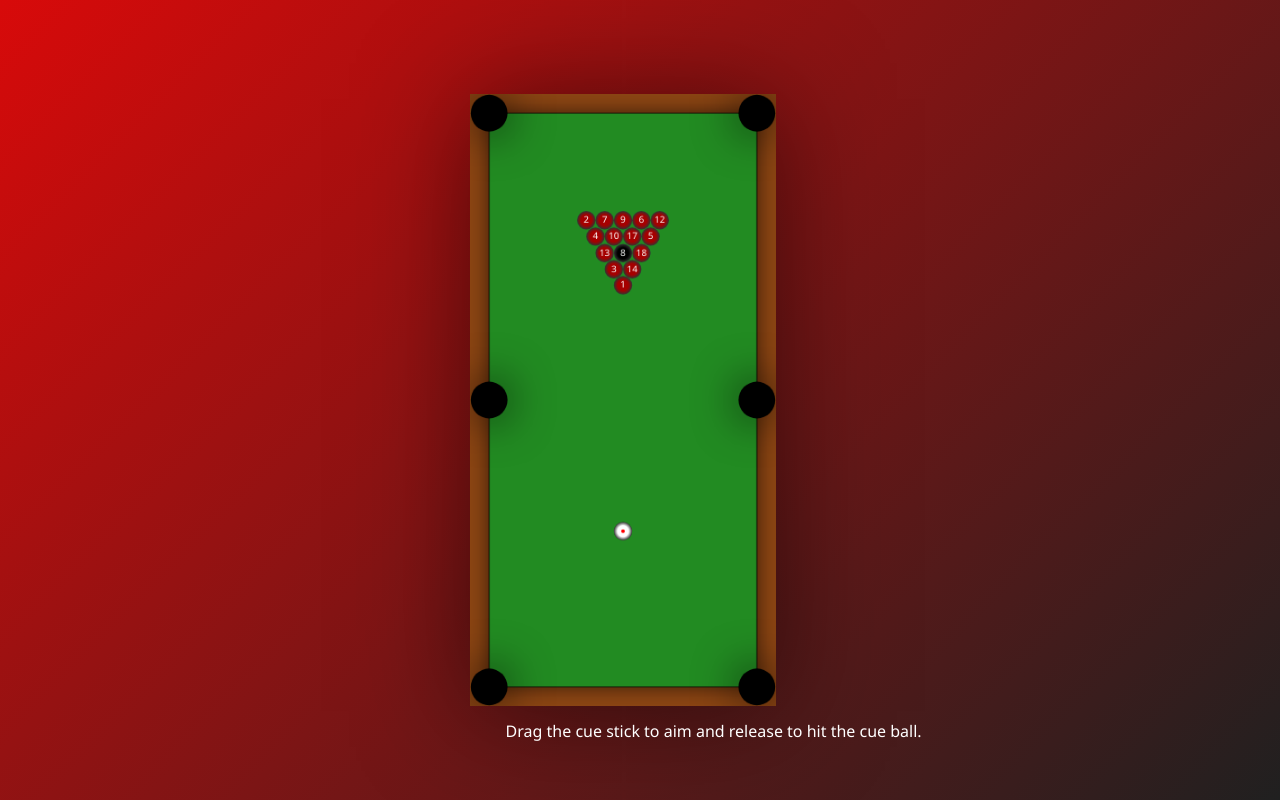
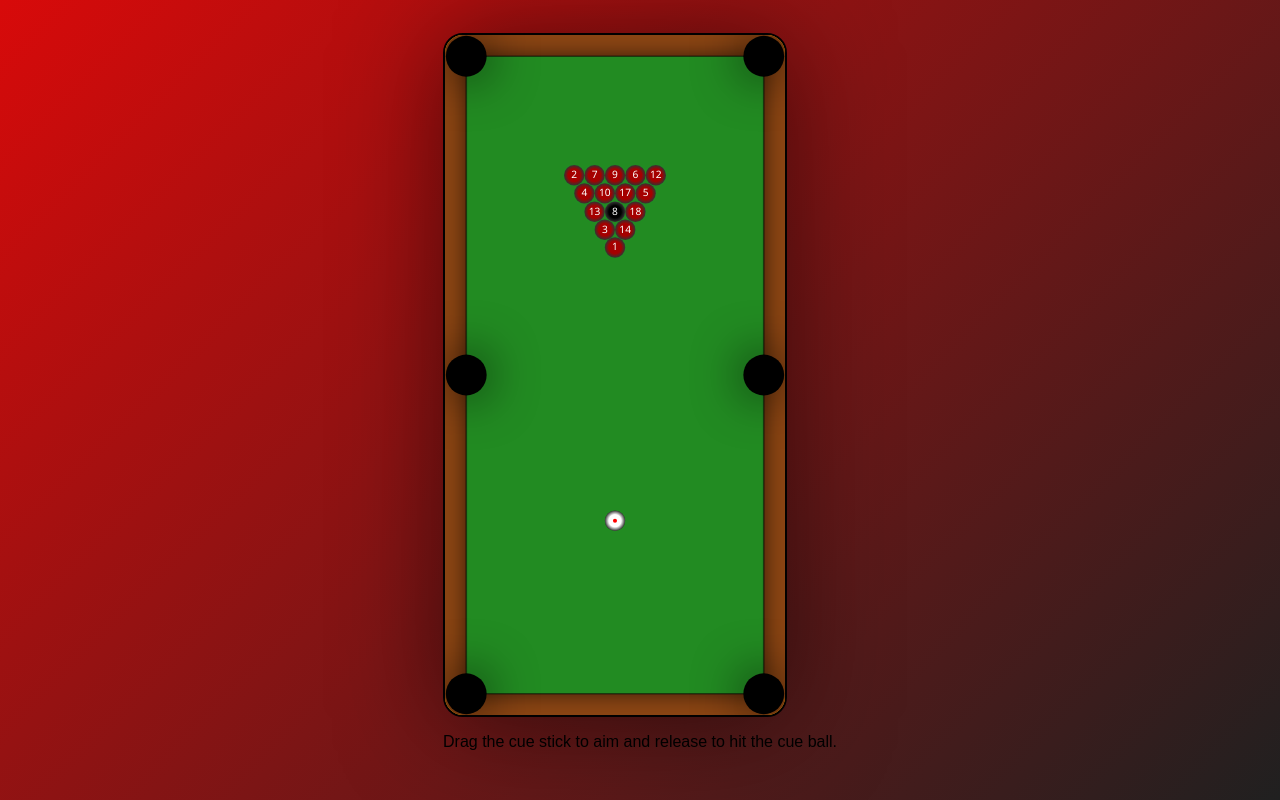
Before and after one commit to Warathpob/Warathpob, a plain HTML site: page verify.html in a window 1280 px wide. Drawn offline with Linux system fonts and the light colour scheme.

Commit message:
'feature'

```diff
--- a/style.css
+++ b/style.css
@@ -8,7 +8,7 @@ body {
   width: 100vw;
   overflow: hidden; /* Prevent scrolling on mobile */
   background: linear-gradient(135deg, #D80A0A, #202020);
-  font-family: 'Segoe UI';
+  font-family: Arial, sans-serif;
 }
 
 canvas {
@@ -16,16 +16,8 @@ canvas {
   display: block;
   max-width: 90%;
   max-height: 90%;
+  background-color: #ffae00;
+  border: 2px solid #000000;
+  border-radius: 20px;
   box-shadow: 0px 5px 100px rgba(0, 0, 0, 0.5);
 }
-#instruction {
-  position: absolute;
-  top: 90%;
-  left: 39.5%;
-
-  color: white; /* Make the text white */
-  font-size: 1rem; /* Adjust size to your preference */
-  font-family:  'Segoe UI', Tahoma, Geneva, Verdana, sans-serif; /* Consistent with your font */
-  text-align: center;
-
-}
--- a/verify.html
+++ b/verify.html
@@ -9,10 +9,9 @@
 <body>
   <div class="game-container">
     <canvas id="poolTable" width="400" height="800"></canvas>
-    <div id="instruction">
-      Drag the cue stick to aim and release to hit the cue ball.
+    <div class="controls">
+      <p>Drag the cue stick to aim and release to hit the cue ball.</p>
     </div>
-
   </div>
   <script src="game.js"></script>
 </body>
```
